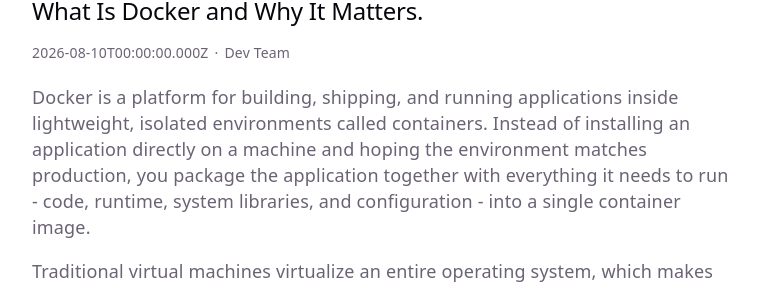
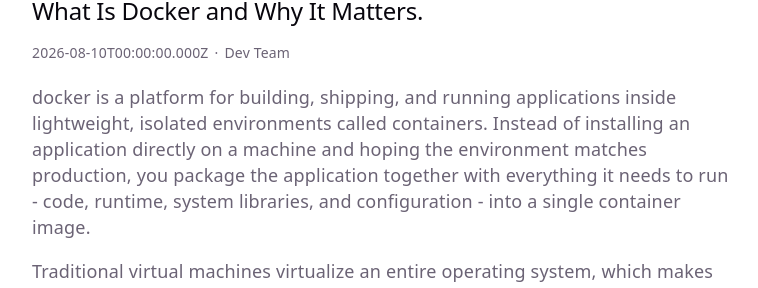
Before and after one commit to senali-d/docker-blog-demo, a React (Vite) app: page / in a window 1280 px wide. Shown: the part 175-463 px from the top of the page, without its empty margins (258-1016 px from the left). Built offline with nearby package versions, Linux system fonts and the light colour scheme.

Commit message:
breaking change

```diff
--- a/src/posts.js
+++ b/src/posts.js
@@ -5,7 +5,7 @@
     date: '2026-08-10T00:00:00.000Z',
     author: 'Dev Team',
     content: [
-      'Docker is a platform for building, shipping, and running applications inside lightweight, isolated environments called containers. Instead of installing an application directly on a machine and hoping the environment matches production, you package the application together with everything it needs to run - code, runtime, system libraries, and configuration - into a single container image.',
+      'docker is a platform for building, shipping, and running applications inside lightweight, isolated environments called containers. Instead of installing an application directly on a machine and hoping the environment matches production, you package the application together with everything it needs to run - code, runtime, system libraries, and configuration - into a single container image.',
       'Traditional virtual machines virtualize an entire operating system, which makes them heavy and slow to start. Containers, on the other hand, share the host machine\'s kernel and only isolate the application layer. This makes them dramatically faster to start, lighter on resources, and easier to move between environments.',
       'The core benefits of Docker come down to three things: portability (a container runs the same way on a laptop, a test server, or in the cloud), consistency (the classic "it works on my machine" problem disappears because the environment travels with the app), and isolation (each container has its own filesystem and dependencies, so apps don\'t interfere with each other).',
       'For teams building and deploying software, Docker has become a foundational tool because it removes an entire category of environment-related bugs and makes deployments predictable and repeatable.',
```
